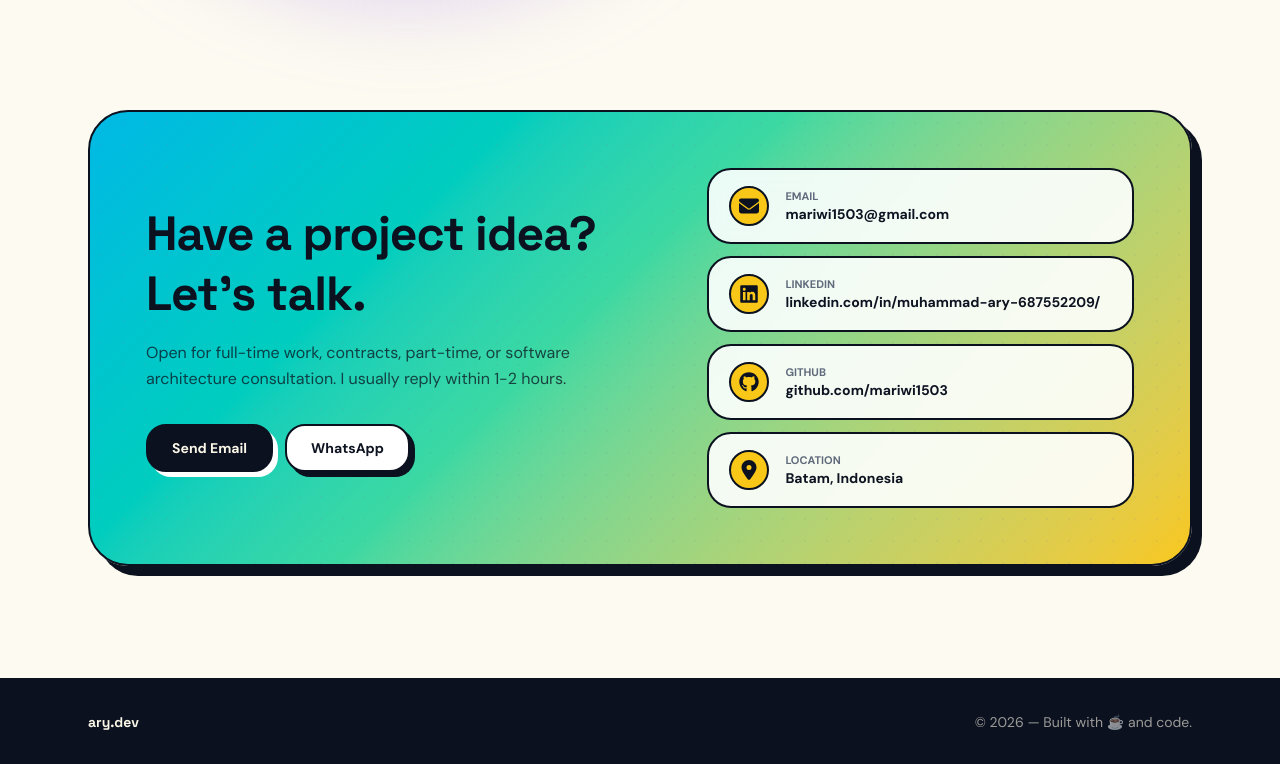
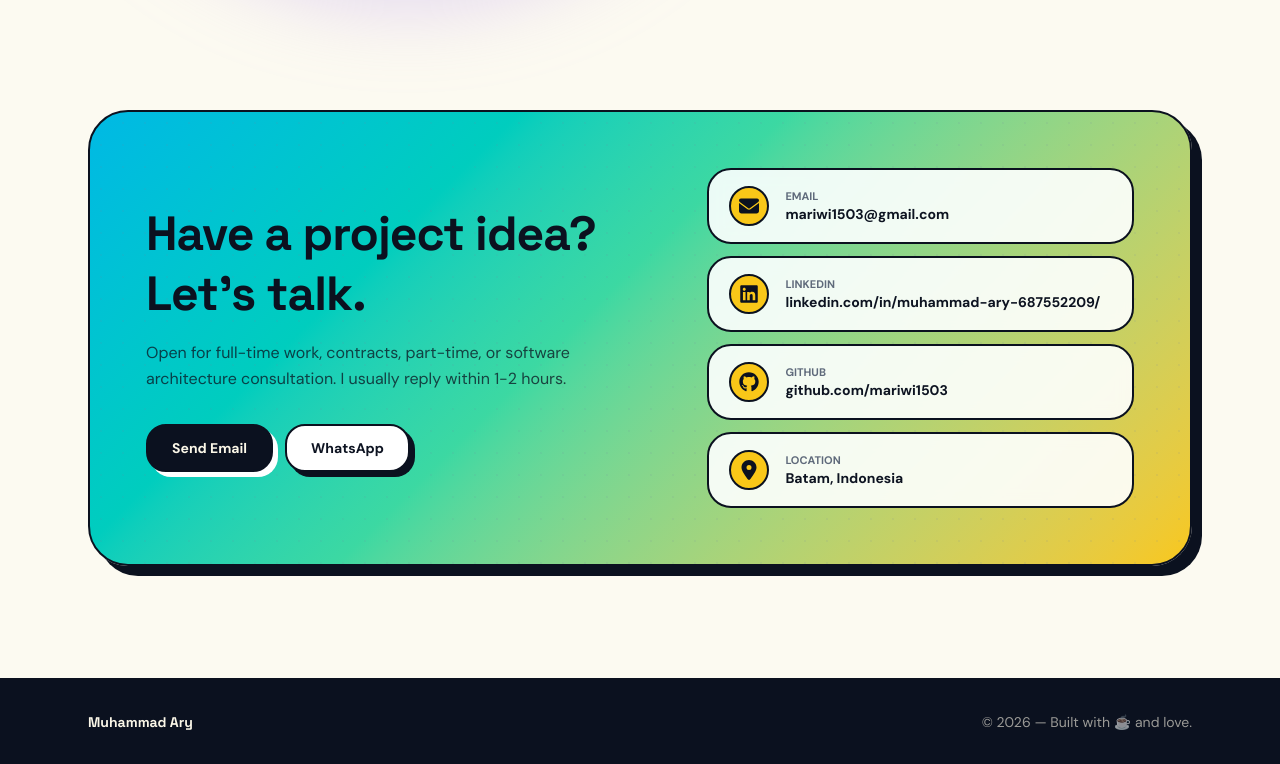
Before and after one commit to mariwi1503/portfolio, a Next.js app: page / in a window 1280 px wide. Shown: the part 6761-7525 px from the top of the page. Built offline with nearby package versions, Linux system fonts and the light colour scheme.

Commit message:
style: update branding name and footer tagline in Footer component

```diff
--- a/src/components/layout/Footer.tsx
+++ b/src/components/layout/Footer.tsx
@@ -5,8 +5,8 @@ export function Footer() {
   return (
     <footer className="border-t-2 border-ink bg-ink py-8 text-cream">
       <div className="mx-auto flex max-w-6xl flex-col items-center justify-between gap-3 px-4 text-sm sm:flex-row sm:px-6">
-        <p className="font-display font-black">ary.dev</p>
-        <p className="text-cream/60">© 2026 — Built with ☕ and code.</p>
+        <p className="font-display font-black">Muhammad Ary</p>
+        <p className="text-cream/60">© 2026 — Built with ☕ and love.</p>
       </div>
     </footer>
   );
```
